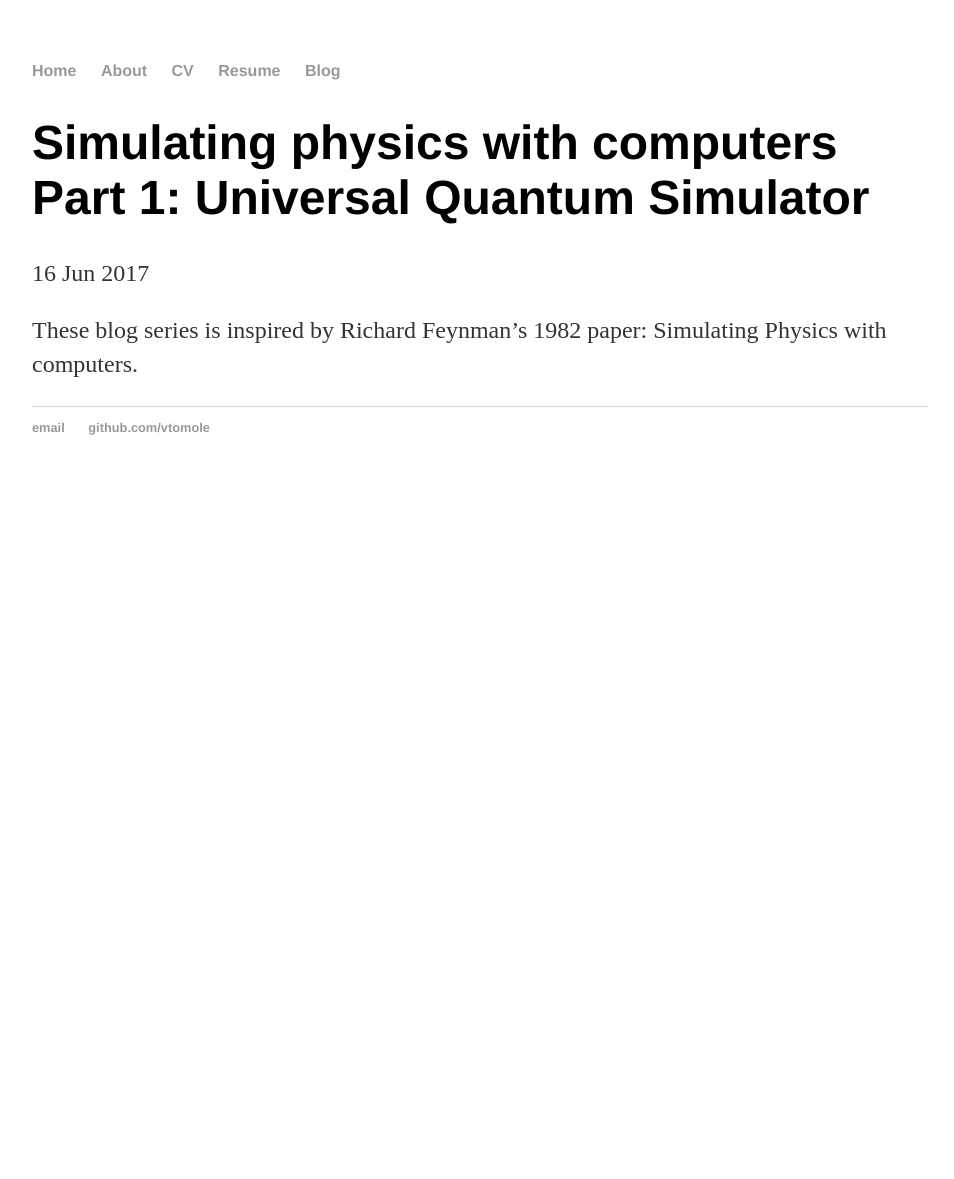
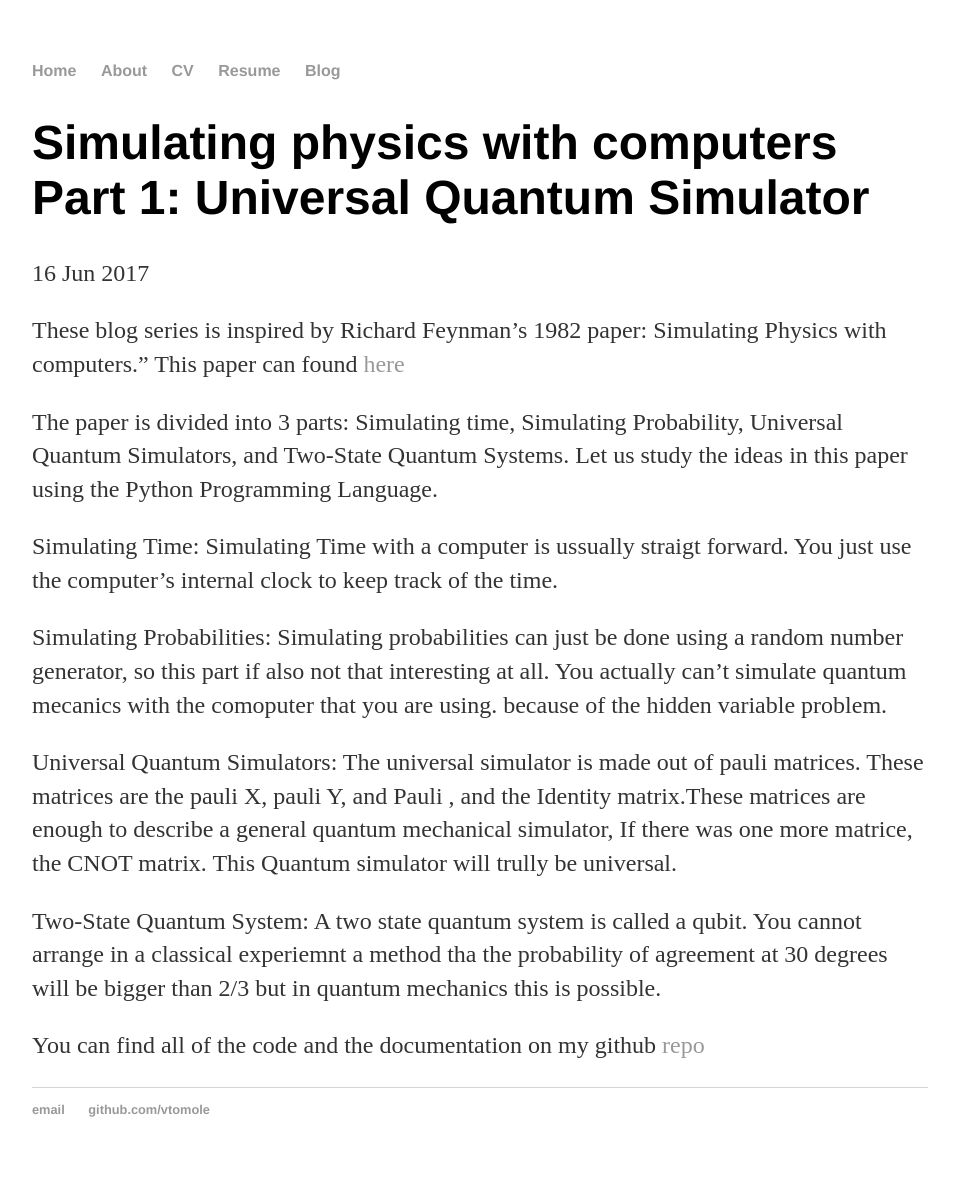
Before and after one commit to vtomole/vtomole.github.io, a Jekyll site: the page built from _posts/2017-06-16-Simulating-physics-with-computers-uqc.md, in a window 1280 px wide. Shown: the whole page, without its empty margins (160-1114 px from the left). Built offline with Jekyll 4.4.1, drawn with Linux system fonts in a browser that asks for light colours; before the commit the page ends 900 px from its top, so only the background shows below that.

Commit message:
add paper

```diff
--- a/_posts/2017-06-16-Simulating-physics-with-computers-uqc.md
+++ b/_posts/2017-06-16-Simulating-physics-with-computers-uqc.md
@@ -3,4 +3,29 @@ layout: post
 title: "Simulating physics with computers Part 1: Universal Quantum Simulator"
 date: 2017-06-16
 ---
-These blog series is inspired by Richard Feynman's 1982 paper: Simulating Physics with computers.
+
+
+
+These blog series is inspired by Richard Feynman's 1982 paper: Simulating Physics with computers." This paper can found [here]
+
+The paper is divided into 3 parts: Simulating time, Simulating Probability, Universal Quantum Simulators, and Two-State Quantum Systems. Let us study the ideas in this paper using the Python Programming Language.
+
+Simulating Time: Simulating Time with a computer is ussually straigt forward. You just use the computer's internal clock to keep track of the time.
+
+
+Simulating Probabilities: Simulating probabilities can just be done using a random number generator, so this part if also not that interesting at all. You actually can't simulate quantum mecanics with the comoputer that you are using. because of the hidden variable problem.
+
+
+Universal Quantum Simulators: The universal simulator is made out of pauli matrices. These matrices are the pauli X, pauli Y, and Pauli , and the Identity matrix.These matrices are enough to describe a general quantum mechanical simulator, If there was one more matrice, the CNOT matrix. This Quantum simulator will trully be universal.
+
+
+
+Two-State Quantum System: A two state quantum system is called a qubit. You cannot arrange in a classical experiemnt a method tha the probability of agreement at 30 degrees will be bigger than 2/3 but in quantum mechanics this is possible.
+
+
+You can find all of the code and the documentation on my github [repo]
+
+
+
+[here]:https://people.eecs.berkeley.edu/~christos/classics/Feynman.pdf
+[repo]:https://github.com/vtomole/simulating-physics-with-computers
--- a/index.html
+++ b/index.html
@@ -5,5 +5,7 @@ title: Homepage
 
 		<div class="blurb">
 			<h1>Victory's Homepage</h1>
-			<p>I'm best known as the horrible cop from <em>A Touch of Evil</em>. Don't trust me. <a href="/about">Read more about my life...</a></p>
+			<p><a href="/static/microwave-arch.pdf">Paper</a></p>
+
+<a href="/about">Read more about my life...</a></p>
 		</div>
```
Also changed, not shown: 1 other file.
